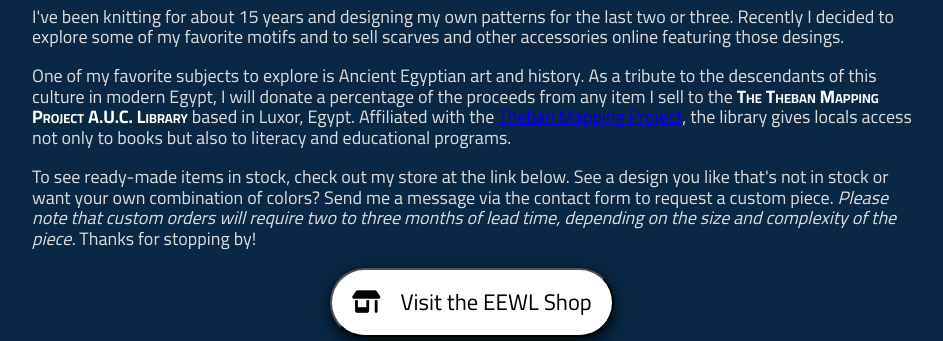
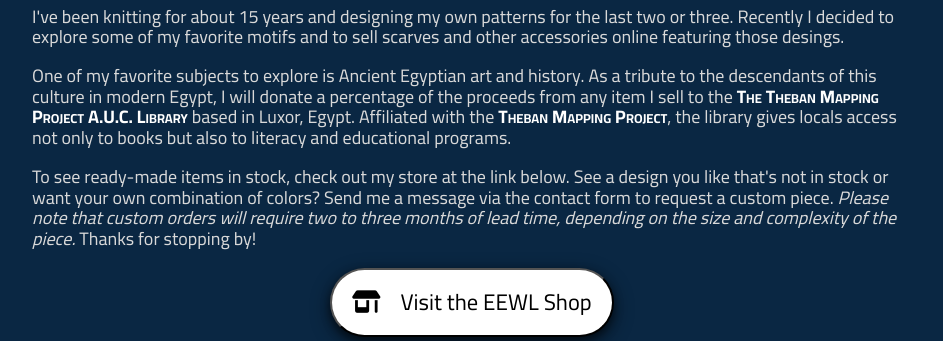
Before and after one commit to ewotawa/eewl, a Flask app: page / in a window 1280 px wide. Shown: the part 303-644 px from the top of the page, without its empty margins (168-1111 px from the left). Run offline with Flask 2, Linux system fonts and the light colour scheme; some libraries are stand-ins or nearby versions.

Commit message:
add formatting class to Theban Mapping Project link

```diff
--- a/templates/base.html
+++ b/templates/base.html
@@ -21,7 +21,7 @@
         <section class="about">
           <h2 class="about__title">About</h2>
           <p class="about__paragraph">I've been knitting for about 15 years and designing my own patterns for the last two or three. Recently I decided to explore some of my favorite motifs and to sell scarves and other accessories online featuring those desings.</p>
-          <p class="about__paragraph">One of my favorite subjects to explore is Ancient Egyptian art and history. As a tribute to the descendants of this culture in modern Egypt, I will donate a percentage of the proceeds from any item I sell to the <a class="about__link" href="https://www.facebook.com/tmplibrary/" target="_blank">The Theban Mapping Project A.U.C. Library</a> based in Luxor, Egypt. Affiliated with the <a href = "https://thebanmappingproject.com/" target ="_blank">Theban Mapping Project</a>, the library gives locals access not only to books but also to literacy and educational programs.</p>
+          <p class="about__paragraph">One of my favorite subjects to explore is Ancient Egyptian art and history. As a tribute to the descendants of this culture in modern Egypt, I will donate a percentage of the proceeds from any item I sell to the <a class="about__link" href="https://www.facebook.com/tmplibrary/" target="_blank">The Theban Mapping Project A.U.C. Library</a> based in Luxor, Egypt. Affiliated with the <a href = "https://thebanmappingproject.com/" target ="_blank" class="about__link">Theban Mapping Project</a>, the library gives locals access not only to books but also to literacy and educational programs.</p>
           <p class="about__paragraph">To see ready-made items in stock, check out my store at the link below. See a design you like that's not in stock or want your own combination of colors? Send me a message via the contact form to request a custom piece. <i>Please note that custom orders will require two to three months of lead time, depending on the size and complexity of the piece.</i> Thanks for stopping by!</p>
           <button class="about__shop"><i class="about__shop-icon fa-solid fa-shop"></i>Visit the EEWL Shop</button>
         </section>
```
